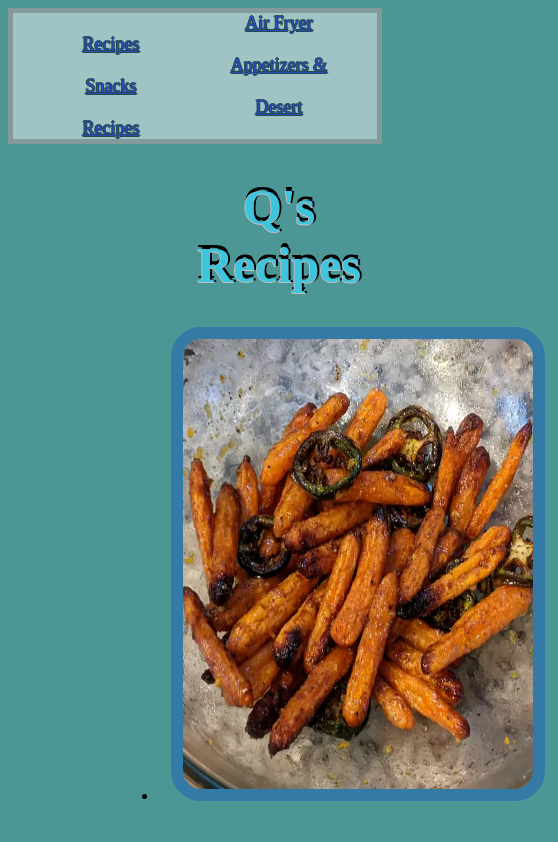
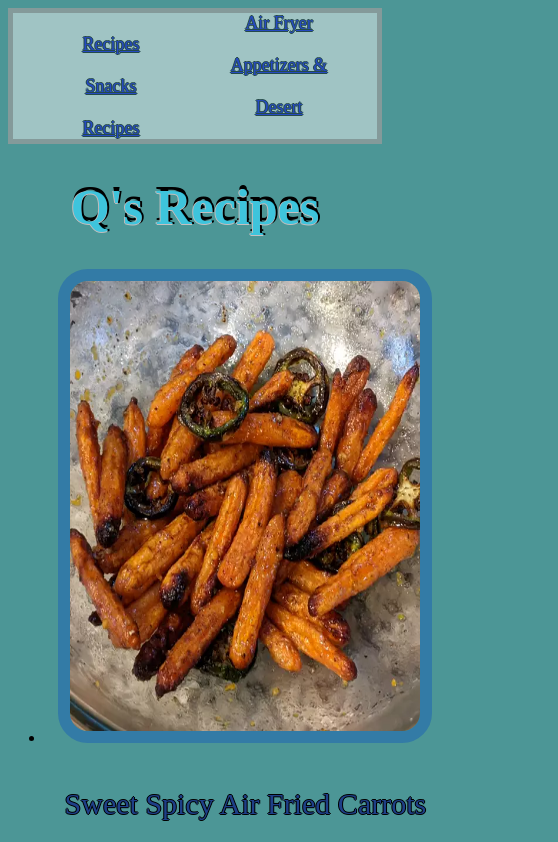
Before and after one commit to eq96/odin-recipes, a plain HTML site: page index.html in a window 390 px wide. Shown: the top 842 px of the page, 558 px wide, since content can reach past the window. Drawn offline with Linux system fonts and the light colour scheme.

Commit message:
updated margin percentage for scaling on mobile

```diff
--- a/index.html
+++ b/index.html
@@ -7,12 +7,12 @@
   <title>Odin's Recipes</title>
   <style>
     body {background-color:rgb(76, 150, 150)}
-    h1 {display: flex; margin-left: 45%; color: rgba(29, 198, 228, 0.801); text-shadow: -1px 0 rgb(194, 188, 188), 0 1px rgb(197, 192, 192), 2px 0 black, 0 -4px black;    text-align:center; font-size: 50px;}
+    h1 { color: rgba(29, 198, 228, 0.801); text-shadow: -1px 0 rgb(194, 188, 188), 0 1px rgb(197, 192, 192), 2px 0 black, 0 -4px black;    text-align:center; font-size: 50px;}
     .nav {text-align: center; list-style-type: none; margin: 0; padding: 0; border: 5px solid rgba(175, 139, 139, 0.801); background-color: #f3f3f3;
     opacity: 0.5;}
     #navbar {color: rgb(76, 207, 201); text-shadow: -1px 0 black, 0 1px black, 1px 0 black, 0 -1px black;
         display: inline; padding: 8px; margin: 160px; font-size: 18px; object-fit: cover;}
-    .content {display:list-item; margin-left: 40%; gap:350px; align-items: center;}
+    .content {display:list-item; margin-left: 10%; gap:350px; align-items: center;}
     .item {display: flex; flex-direction: column; gap: 10px; align-items: center; width: 400px; text-align: center;}
     .item img:hover {transform: scale(1.05); transition: all ease; border-radius: 15px; box-shadow: 0 0 5px rgb(243, 239, 6)}
     div img {width: 350px; height: 450px; border-radius: 30px; border:12px solid rgba(17, 85, 187, 0.425)}
```
